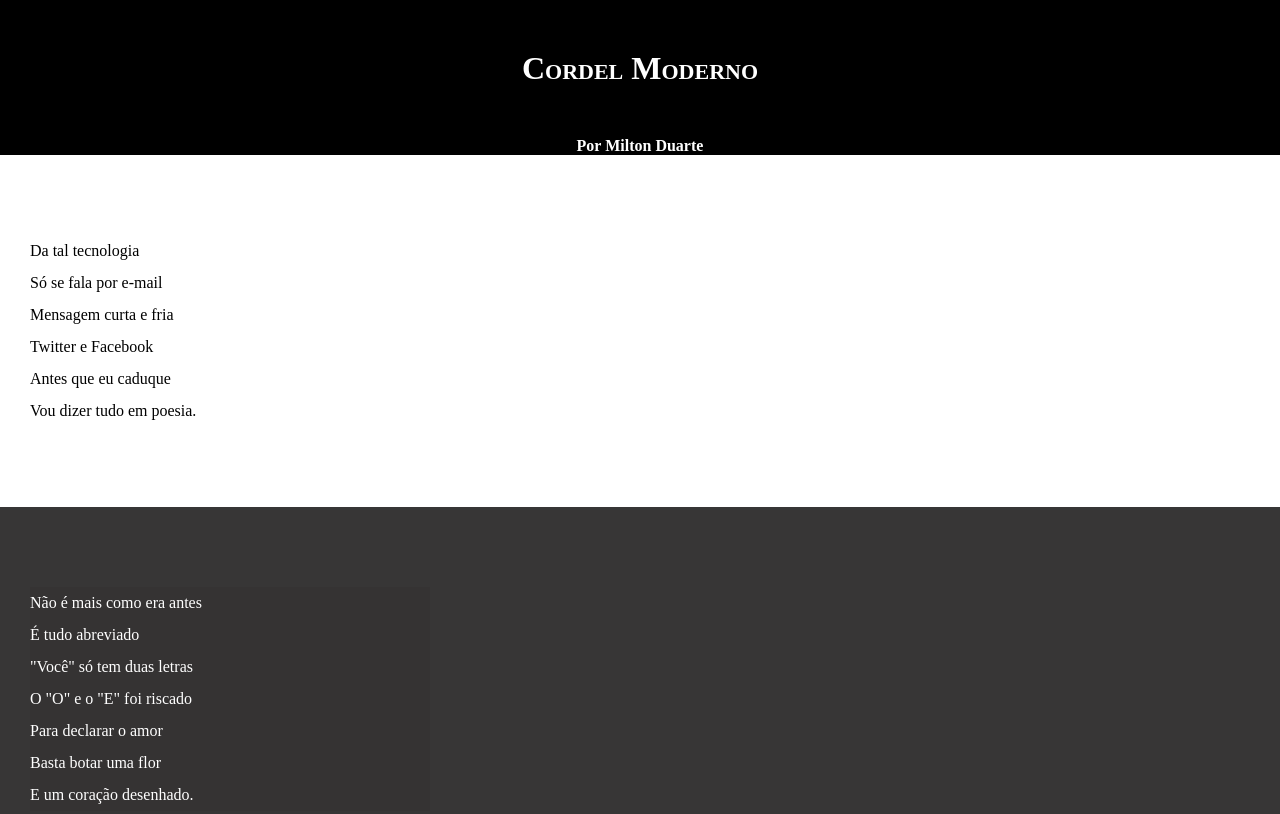
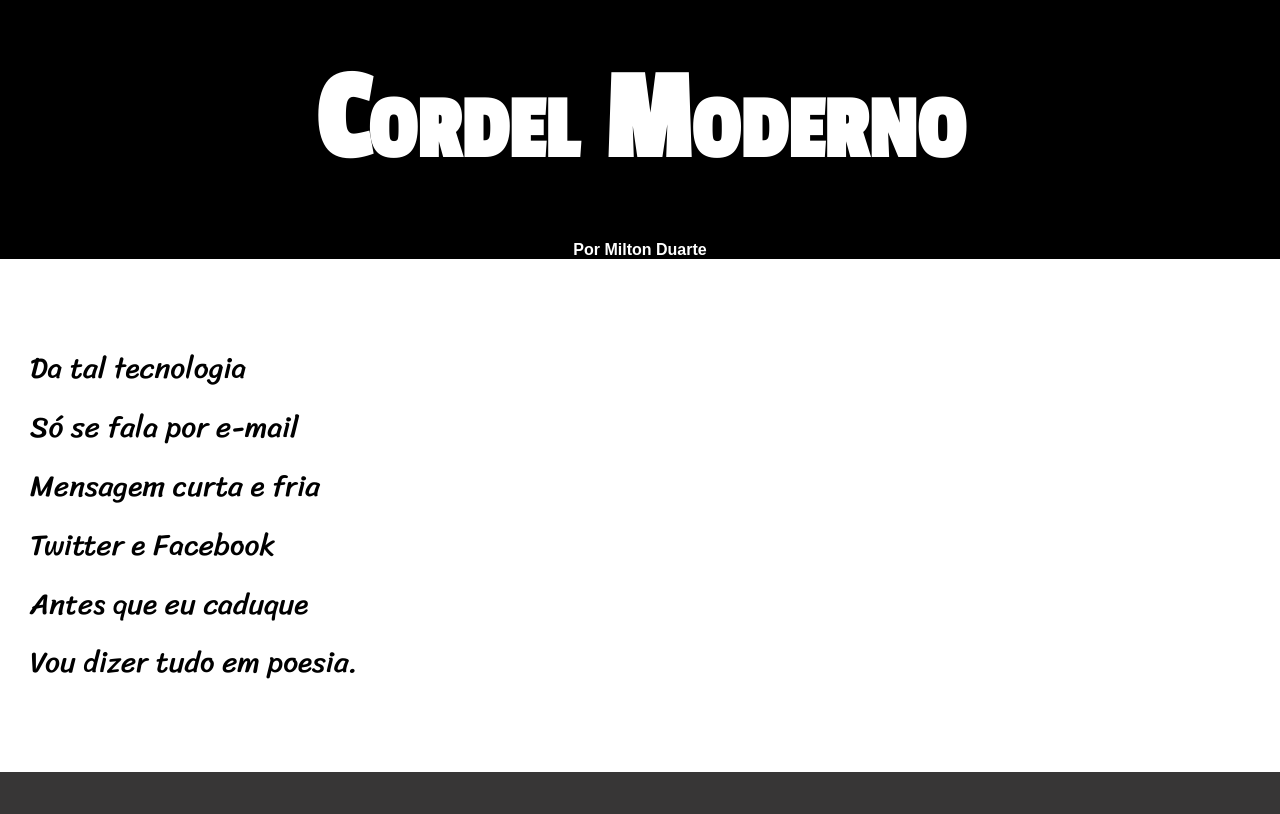
Before and after one commit to LuisVictor25/HTML__CSS, a plain HTML site: page d012/index.html in a window 1280 px wide. Shown: the top 814 px of the page. Drawn offline with Linux system fonts and the light colour scheme.

Commit message:
atualização dos estilos desafio 12

```diff
--- a/d012/index.html
+++ b/d012/index.html
@@ -4,6 +4,7 @@
     <meta charset="UTF-8">
     <meta http-equiv="X-UA-Compatible" content="IE=edge">
     <meta name="viewport" content="width=device-width, initial-scale=1.0">
+    <link rel="stylesheet" href="style.css">
     <title>Cordel Moderno</title>
 </head>
 <body>
--- a/d012/style.css
+++ b/d012/style.css
@@ -1,4 +1,18 @@
 @charset "UTF-8";
+
+@import url('https://fonts.googleapis.com/css2?family=Passion+One&display=swap');
+
+@import url('https://fonts.googleapis.com/css2?family=Sriracha&display=swap');
+
+:root{
+    --font1: Arial, Helvetica, sans-serif;
+
+    --font2:'Passion One', cursive;
+
+    --font3:'Sriracha', cursive;
+
+}
+
 *{
     margin: 0px;
     padding: 0px;
@@ -6,6 +20,7 @@
 
 html, body{
     background-color: darkgray;
+    font-family: var(--font1);
 }
 
 header{
@@ -17,6 +32,8 @@ header{
 header> h1{
     padding: 50px;
     font-variant:small-caps ;
+    font-family: var(--font2);
+    font-size:10vw; /* Largura da tela "10vw"*/
 
 }
 header > p{
@@ -34,6 +51,8 @@ section{
     padding-bottom: 10vh;
     line-height: 2em;
     padding-left: 30px;
+    font-family: var(--font3);
+    font-size: 2.3vw;
 }
 section.normal{
     background-color: white;
@@ -46,12 +65,13 @@ section.imagem{
 }
 
 section.imagem > p{
-    width:400px;
+    display: inline-block;
+    padding: 5px;
     background-color: rgba(48, 47, 47, 0.27);
 }
 
 a:hover{
-    text-decoration: underline;
+    text-decoration:underline;
 }
 
 footer{
```
